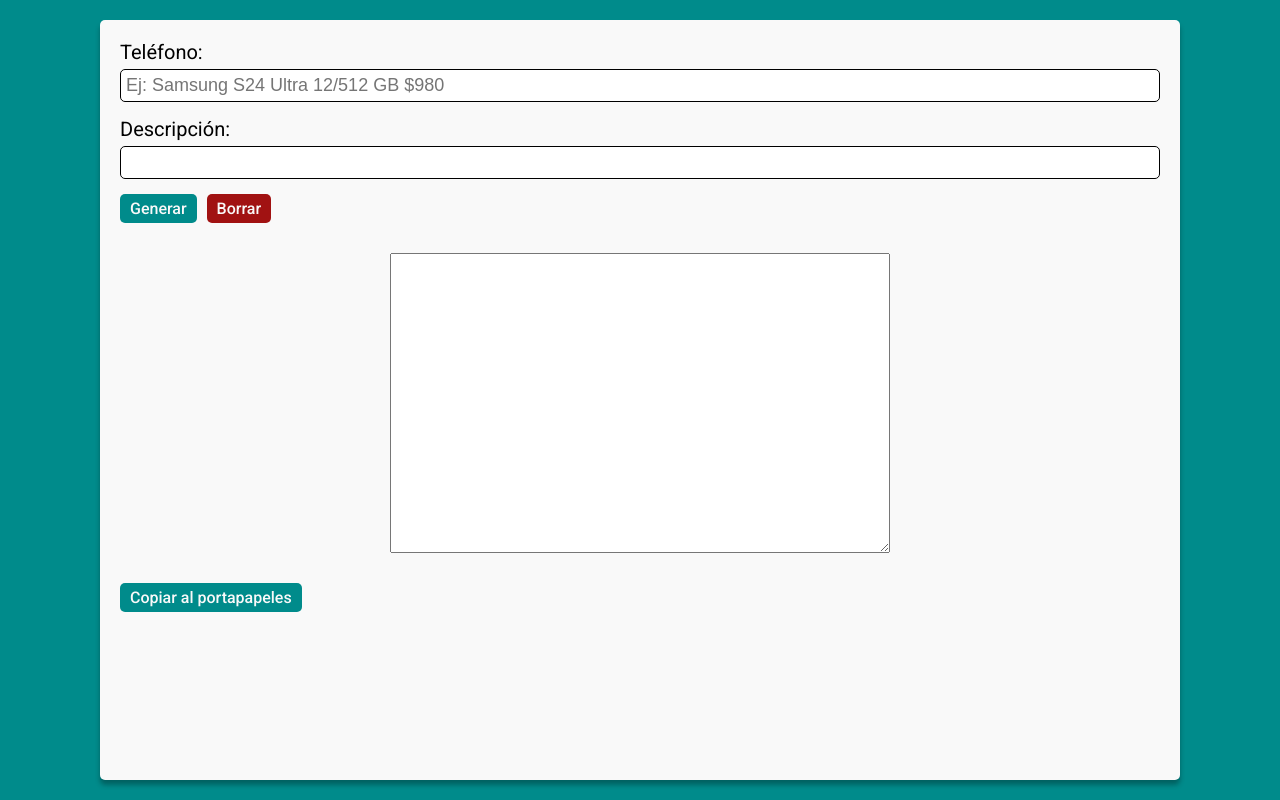
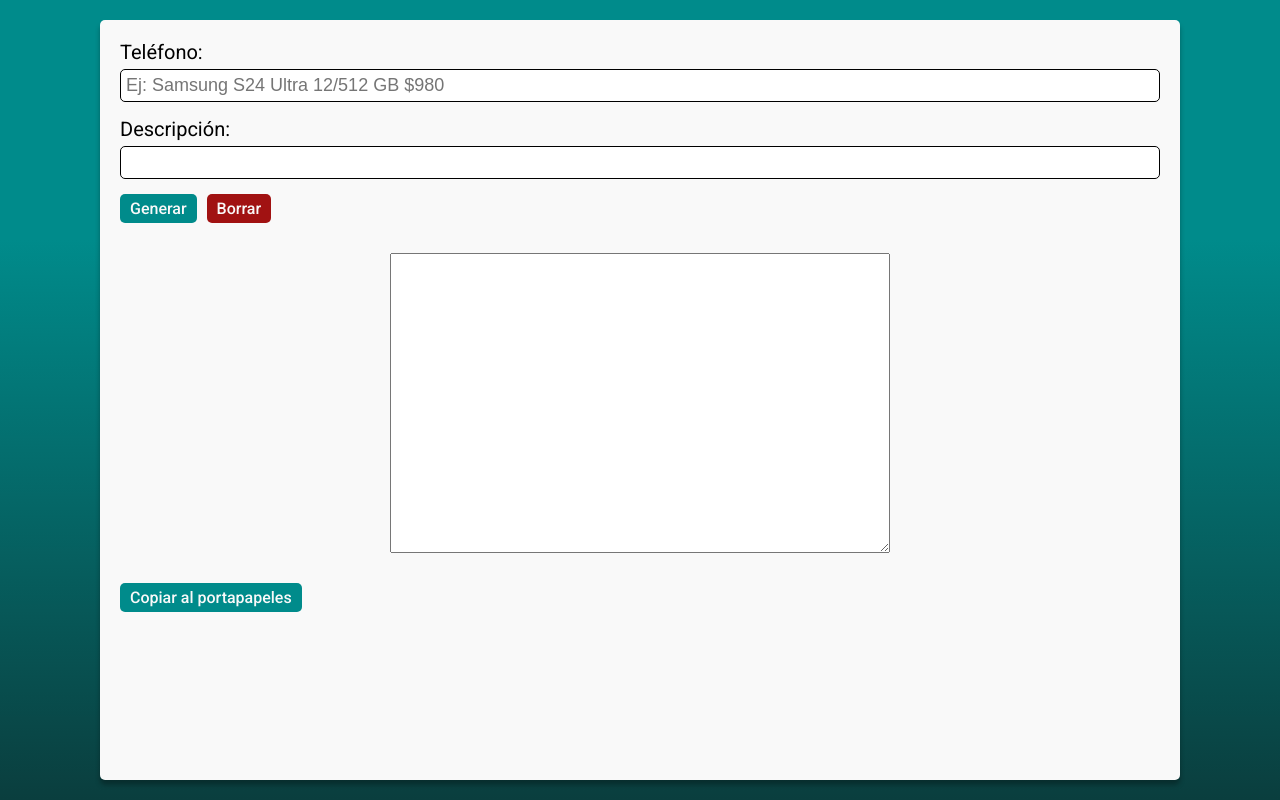
Before and after one commit to ricandres98/copy-maker, a React (Vite) app: page / in a window 1280 px wide. Built offline with nearby package versions, Linux system fonts and the light colour scheme.

Commit message:
- Background color change to a gradient

```diff
--- a/src/App.css
+++ b/src/App.css
@@ -4,7 +4,9 @@
     min-height: 100vh;
     justify-items: center;
     padding: 2rem;
-    background-color: var(--cyan);
+    /* background-color: var(--cyan); */
+    background: rgb(0,54,54);
+background: linear-gradient(0deg, rgba(0,54,54,0.9612219887955182) 0%, rgba(0,139,139,1) 70%);
 }
 
 .main-container main {
```
